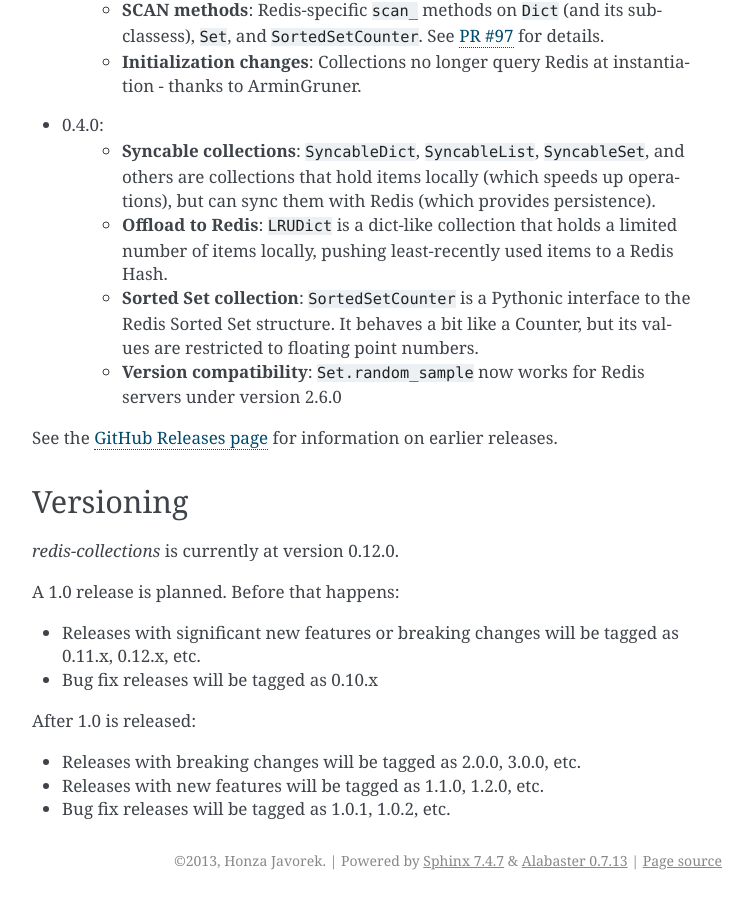
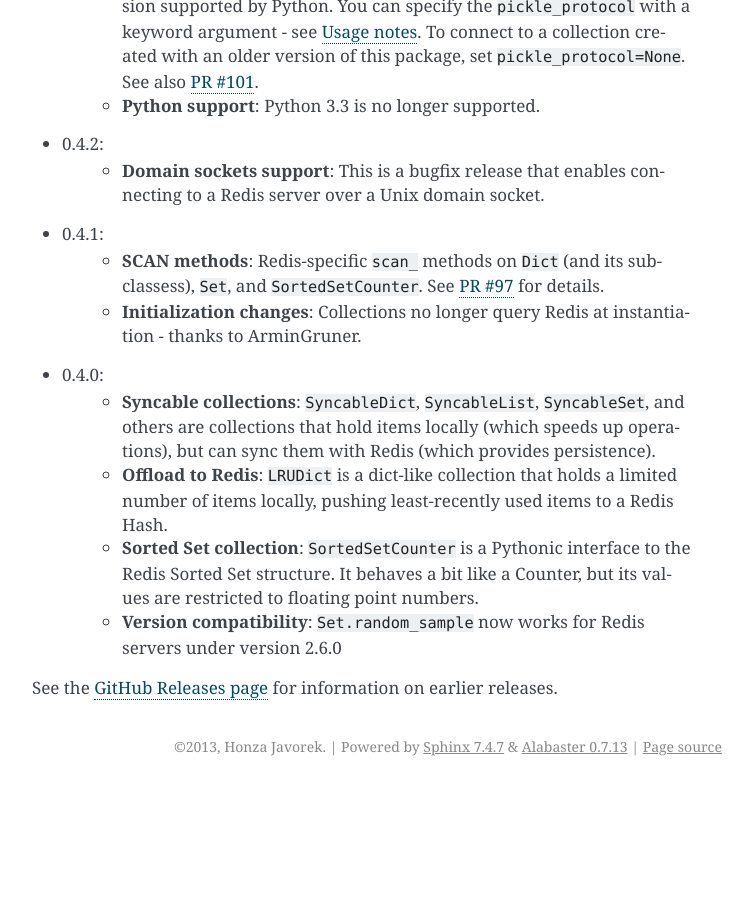
Before and after one commit to redis-collections/redis-collections, a Sphinx documentation site: the page built from docs/changelog.rst, in a window 1280 px wide and 900 px high, scrolled down 1910 px. Shown: the whole window, without its empty margins (388-1141 px from the left). Built offline with Sphinx 7.4.7, drawn with Linux system fonts in a browser that asks for light colours; after the commit the page ends 2696 px from its top, so only the background shows below that; some of the changed text lies outside the part shown.

Commit message:
Release 0.13.0, the last one

```diff
--- a/docs/changelog.rst
+++ b/docs/changelog.rst
@@ -59,20 +65,3 @@ Releases
     - **Version compatibility**: ``Set.random_sample`` now works for Redis servers under version 2.6.0
 
 See the `GitHub Releases page <https://github.com/redis-collections/redis-collections/releases>`_ for information on earlier releases.
-
-Versioning
-----------
-
-`redis-collections` is currently at version |release|.
-
-A 1.0 release is planned. Before that happens:
-
-- Releases with significant new features or breaking changes will be tagged as
-  0.11.x, 0.12.x, etc.
-- Bug fix releases will be tagged as 0.10.x
-
-After 1.0 is released:
-
-- Releases with breaking changes will be tagged as 2.0.0, 3.0.0, etc.
-- Releases with new features will be tagged as 1.1.0, 1.2.0, etc.
-- Bug fix releases will be tagged as 1.0.1, 1.0.2, etc.
--- a/redis_collections/__init__.py
+++ b/redis_collections/__init__.py
@@ -1,9 +1,9 @@
 __title__ = 'redis-collections'
-__version__ = '0.12.0'
+__version__ = '0.13.0'
 __author__ = 'Honza Javorek'
 __maintainer__ = 'Bo Bayles'
 __license__ = 'ISC'
-__copyright__ = 'Copyright 2013-? Honza Javorek'
+__copyright__ = 'Copyright 2013-2024 Honza Javorek and Bo Bayles'
 
 
 from .base import RedisCollection
```
Also changed, not shown: other parts of docs/changelog.rst (+6 -0 lines), README.rst (+4 -8 lines), docs/basic-usage.rst (+2 -13 lines), docs/development.rst (+1 -9 lines), 1 other file.
